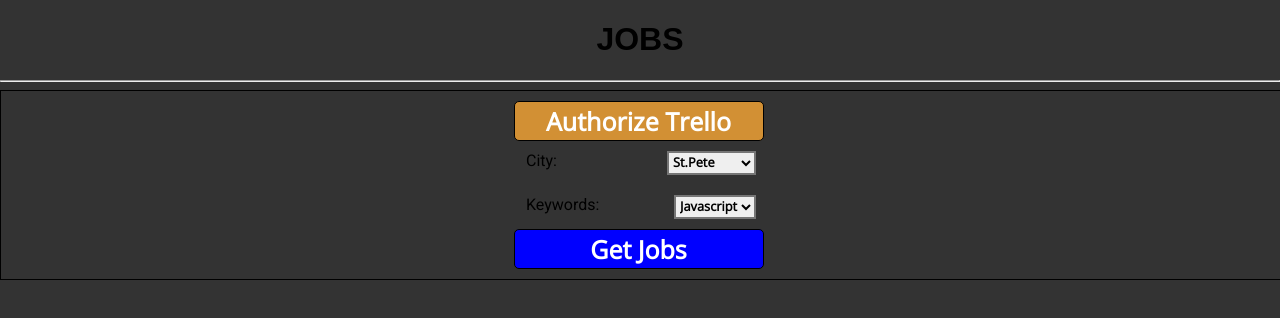
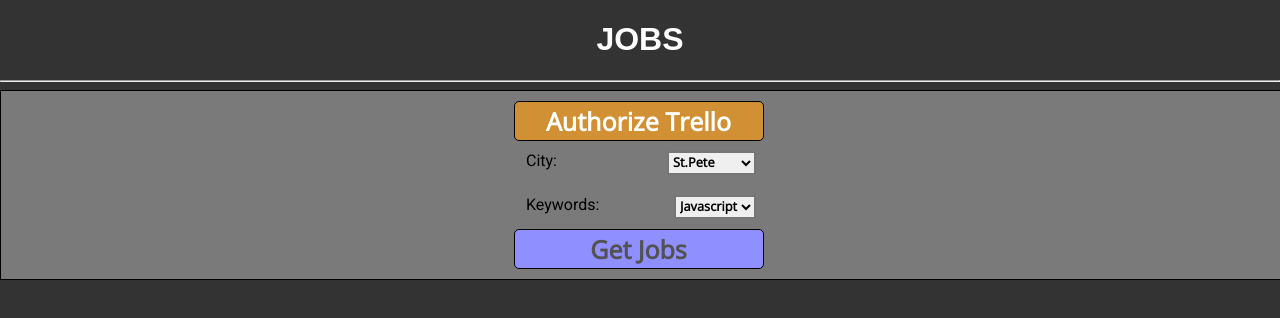
Before and after one commit to bam1056/JobSearch, a React app: page / in a window 1280 px wide. Shown: the top 318 px of the page. Built offline with nearby package versions, Linux system fonts and the light colour scheme.

Commit message:
each card has depth (box shadow), more styling to fit trello board

```diff
--- a/src/components/App.js
+++ b/src/components/App.js
@@ -78,7 +78,7 @@
     })
     return <div>
       <h1 style={{textAlign: 'center'}}>JOBS</h1> <hr />
-      <div style={styles.select}>
+      <div className='Button Container' style={styles.select}>
         <button className='trello'
           style={styles.authTrelloButton}
           onClick={this.authorize}>
@@ -109,7 +109,7 @@
           Get Jobs
         </button>
       </div>
-      <div
+      <div className="cards"
         style={styles.listDiv}>
         {jobList}
       </div>
--- a/src/styles/screen.sass
+++ b/src/styles/screen.sass
@@ -21,9 +21,13 @@
   font: $base-text-size / 1 $base-font-family
   background-color: #333333
 
+h1
+  color: white
+
 .CardContainer
   background-color: #E2E4E6
   border-radius: 4px
+  box-shadow: 0 0 20px rgba(0, 0, 0, 0.3)
   display: flex
   flex-direction: column
   margin: 10px
@@ -35,16 +39,27 @@
 .trello
   background-color: $trello-color
 
+.jobs
+  background-color: lighten(blue, 28%)
+  color: lighten($body-color, 12%)
+
 .trello, .jobs
   font:
     size: 25px
     weight: bold
   width: 250px
 
+.Button
+  background-color: lighten($body-color, 28%)
+
+.cards
+  background-color: $trello-color
+
 
 ul
   background-color: white
   border-radius: 10px
+  box-shadow: 0 0 20px rgba(0, 0, 0, 0.2)
   font-family: $body-font
   list-style: none
   margin: 13px
@@ -52,7 +67,7 @@
   z-index: 20
 
 ul a, button
-  background-color: blue
+  background-color: lighten($body-color, 10%)
   border: 1px solid black
   border-radius: 5px
   color: white
@@ -71,8 +86,8 @@
   background-color: lighten(blue, 40%)
 
 ul button
-  background-color: darken(blue, 20%)
-  color: $trello-color
+  background-color: lighten($trello-color, 18%)
+  color: lighten(black, 30%)
   font:
     size: 17px
     weight: bold
```
